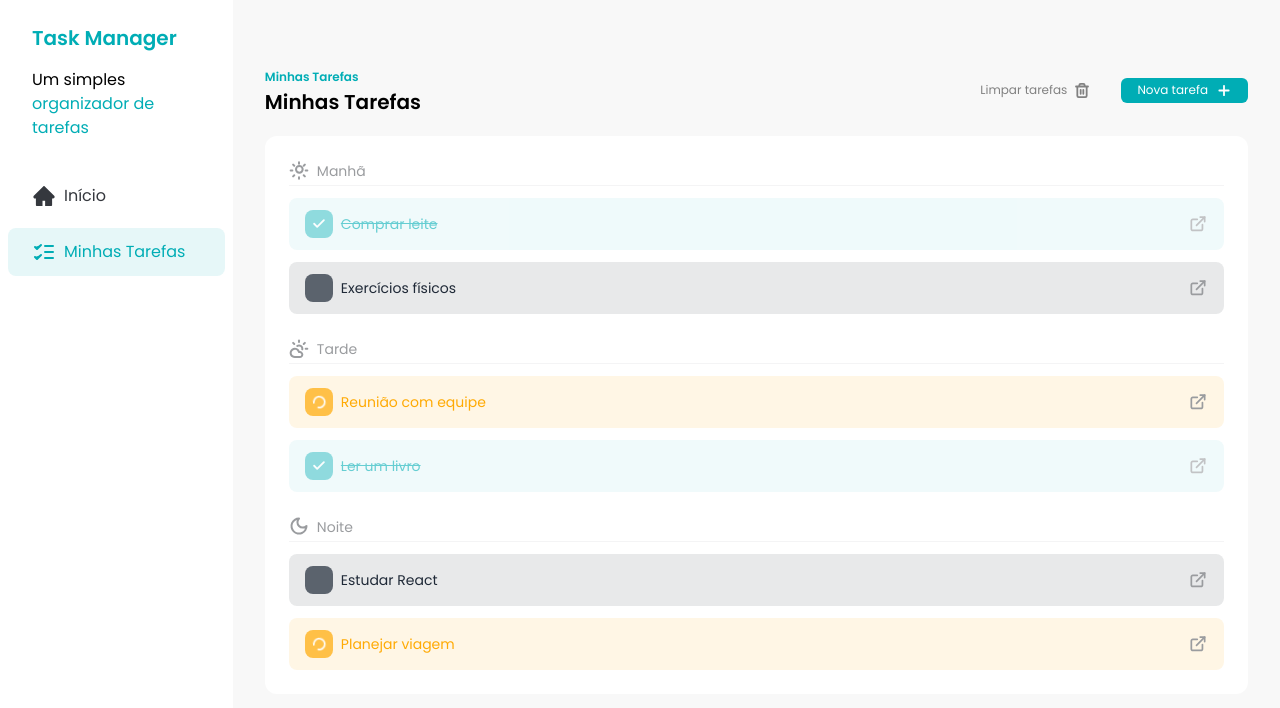
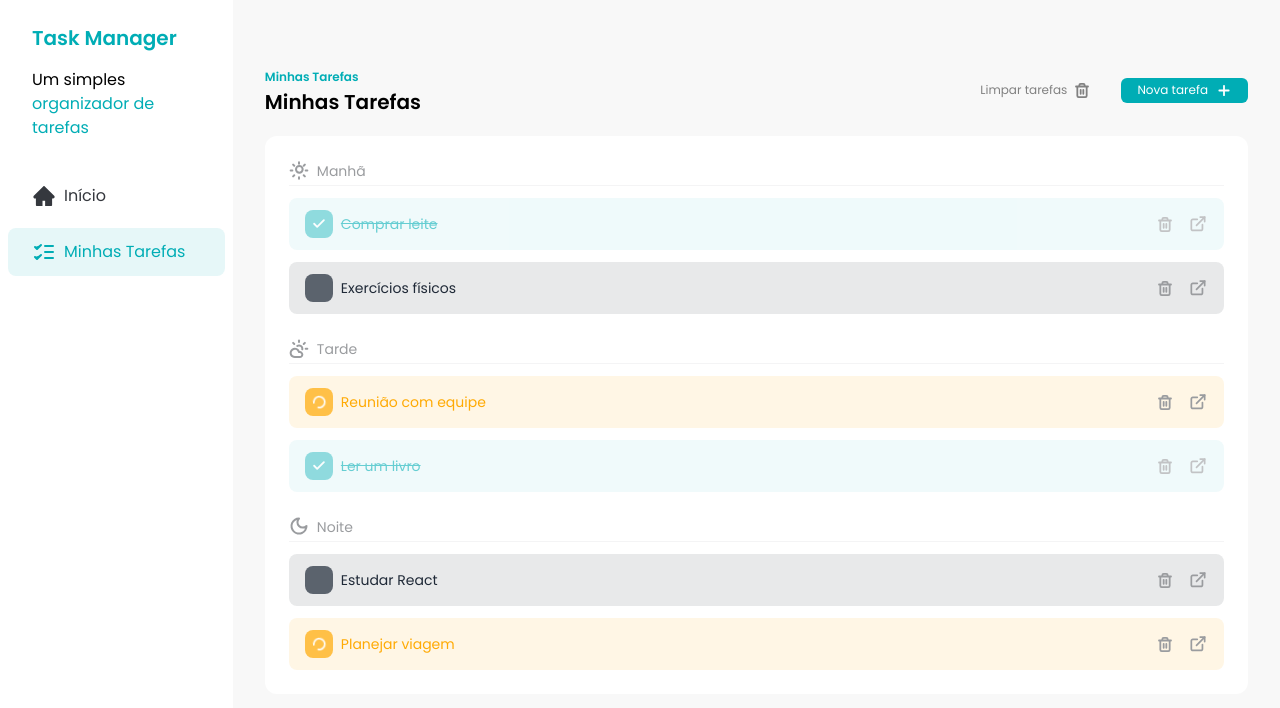
Before and after one commit to Viniciusbsouto/Task-Manager, a React app: page / in a window 1280 px wide. Shown: the top 708 px of the page. Built offline with nearby package versions, Linux system fonts and the light colour scheme; the HTML template or start-up script is replaced by a standard one.

Commit message:
feat: ensure task can be deleted

```diff
--- a/src/componentes/Button.jsx
+++ b/src/componentes/Button.jsx
@@ -1,4 +1,4 @@
-const Button = ({ children, variant = "primary" }) => {
+const Button = ({ children, variant = "primary", ...rest }) => {
   const getVariantClasses = () => {
     if (variant === "primary") {
       return "bg-[#00ADB5] text-white hover:bg-[#019AA0]";
@@ -11,6 +11,7 @@
   return (
     <button
       className={`flex items-center gap-2 rounded-md px-4 py-1 text-xs transition duration-300 ${getVariantClasses()}`}
+      {...rest}
     >
       {children}
     </button>
--- a/src/componentes/TaskItem.jsx
+++ b/src/componentes/TaskItem.jsx
@@ -1,8 +1,10 @@
 import CheckIcon from "../assets/icons/check.svg?react";
 import LoaderIcon from "../assets/icons/loader.svg?react";
 import DetailsIcon from "../assets/icons/details.svg?react";
+import TrashIcon from "../assets/icons/trash.svg?react";
+import Button from "./Button";
 
-const TaskItem = ({ task, handleTaskCheckboxClick }) => {
+const TaskItem = ({ task, handleCheckboxClick, handleDeleteClick }) => {
   const getStatusClasses = () => {
     switch (task.status) {
       case "done":
@@ -29,7 +31,7 @@
             type="checkbox"
             checked={task.status === "done"}
             className="absolute h-full w-full cursor-pointer opacity-0"
-            onChange={() => handleTaskCheckboxClick(task.id)}
+            onChange={() => handleCheckboxClick(task.id)}
           />
           {task.status === "done" && (
             <CheckIcon className="pointer-events-none h-4 w-4" />
@@ -41,9 +43,16 @@
 
         {task.title}
       </div>
-      <a href="#" className="transition-opacity hover:opacity-75">
-        <DetailsIcon className="h-5 w-5 opacity-100" />
-      </a>
+
+      <div className="flex items-center">
+        <Button variant="secondary" onClick={() => handleDeleteClick(task.id)}>
+          <TrashIcon className="text-[#9A9C9F]" />
+        </Button>
+
+        <a href="#" className="transition-opacity hover:opacity-75">
+          <DetailsIcon className="h-5 w-5 opacity-100" />
+        </a>
+      </div>
     </div>
   );
 };
--- a/src/componentes/Tasks.jsx
+++ b/src/componentes/Tasks.jsx
@@ -15,6 +15,11 @@
   const morningTasks = tasks.filter((task) => task.time === "morning");
   const afternoonTasks = tasks.filter((task) => task.time === "afternoon");
   const eveningTasks = tasks.filter((task) => task.time === "evening");
+
+  const handleTaskDeleteClick = (taskId) => {
+    const newTasks = tasks.filter((task) => task.id !== taskId);
+    setTasks(newTasks);
+  };
 
   const handleTaskCheckboxClick = (taskId) => {
     const newTasks = tasks.map((task) => {
@@ -71,7 +76,8 @@
             <TaskItem
               key={task.id}
               task={task}
-              handleTaskCheckboxClick={handleTaskCheckboxClick}
+              handleCheckboxClick={handleTaskCheckboxClick}
+              handleDeleteClick={handleTaskDeleteClick}
             />
           ))}
         </div>
@@ -83,7 +89,8 @@
             <TaskItem
               key={task.id}
               task={task}
-              handleTaskCheckboxClick={handleTaskCheckboxClick}
+              handleCheckboxClick={handleTaskCheckboxClick}
+              handleDeleteClick={handleTaskDeleteClick}
             />
           ))}
         </div>
@@ -95,7 +102,8 @@
             <TaskItem
               key={task.id}
               task={task}
-              handleTaskCheckboxClick={handleTaskCheckboxClick}
+              handleCheckboxClick={handleTaskCheckboxClick}
+              handleDeleteClick={handleTaskDeleteClick}
             />
           ))}
         </div>
```
